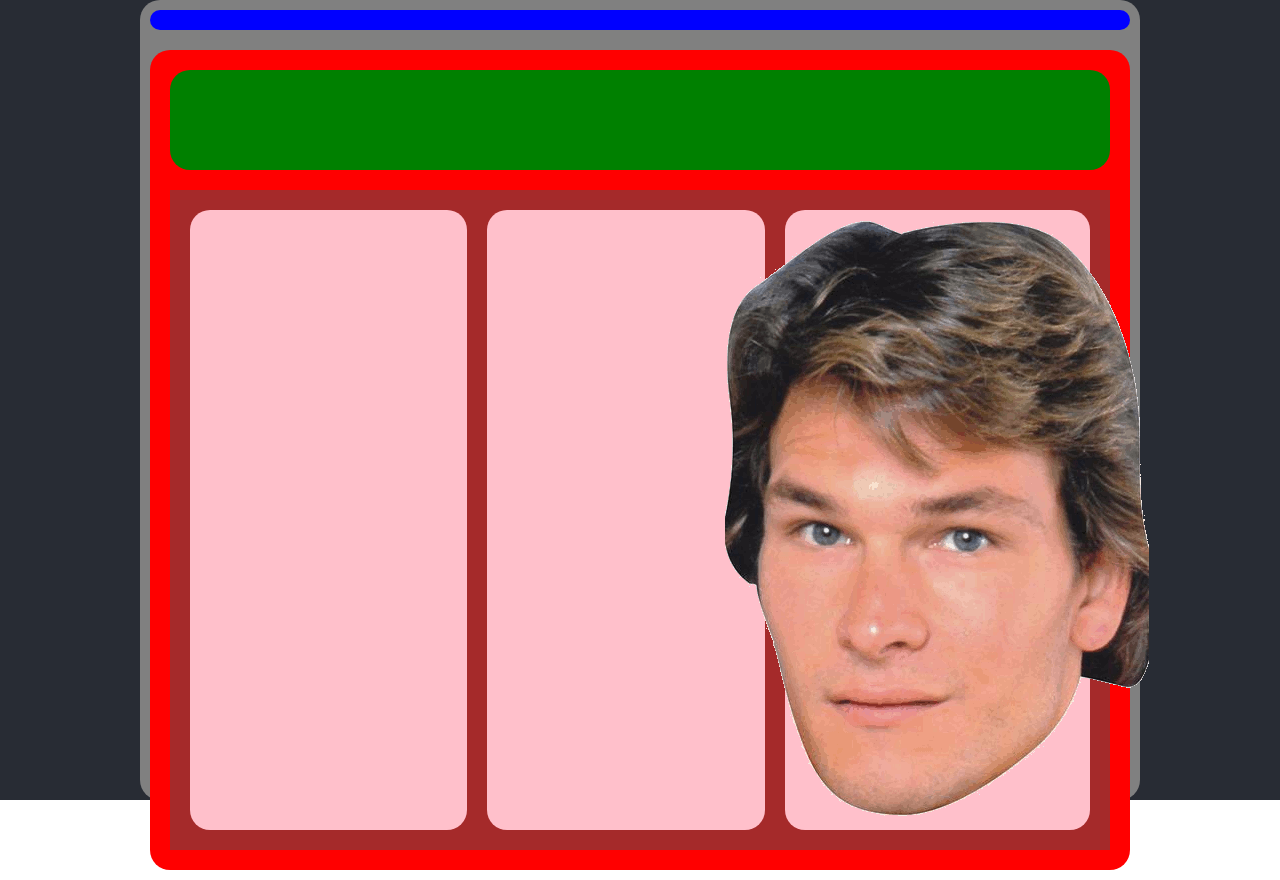
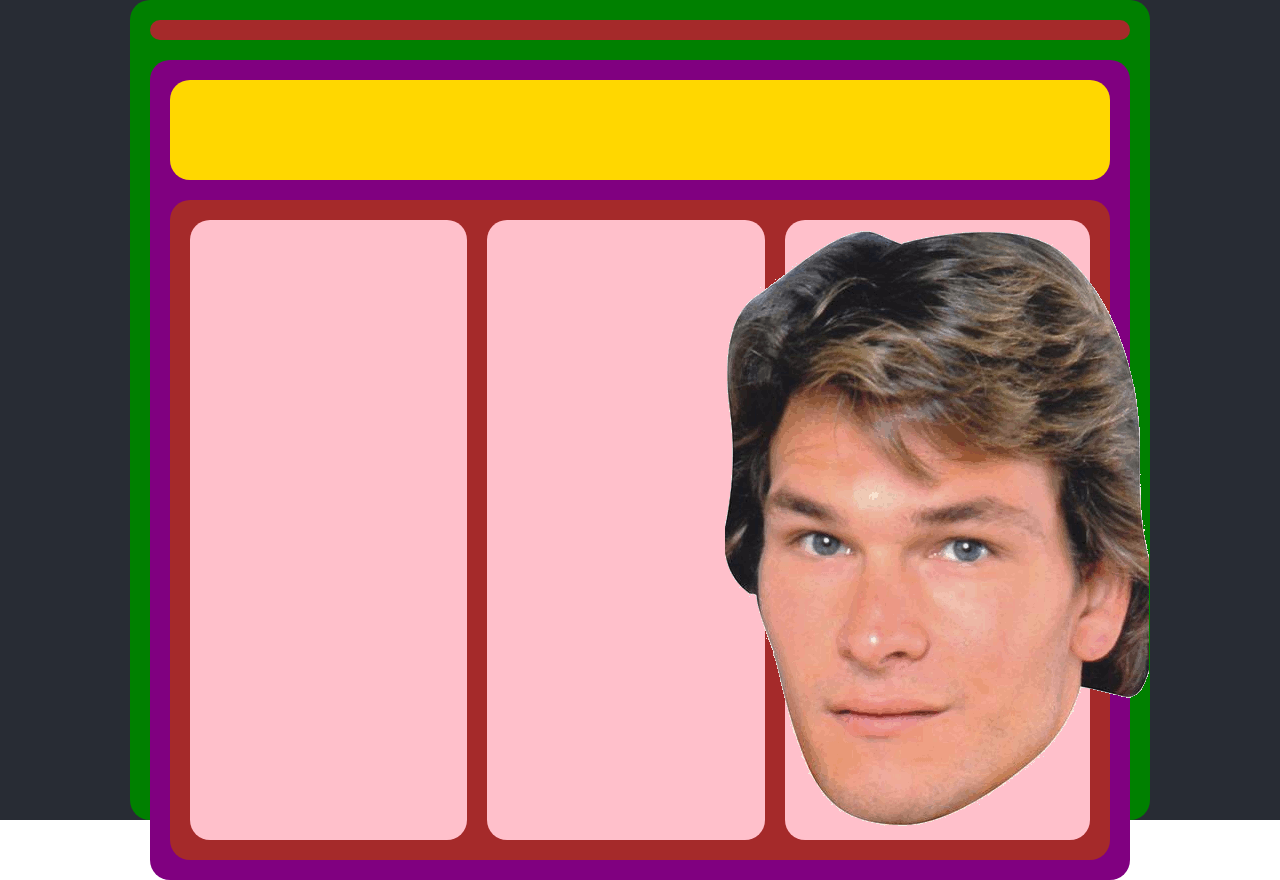
Before and after one commit to howlinbash/swayze, a React (Create React App) app: page / in a window 1280 px wide. Built offline with nearby package versions, Linux system fonts and the light colour scheme.

Commit message:
re-theme slot machine

```diff
--- a/src/App.css
+++ b/src/App.css
@@ -8,17 +8,18 @@
 }
 
 .aimHome {
-  background-color: grey;
+  background-color: green;
   border-radius: 20px;
   display: flex;
   flex-direction: column;
   height: 800px;
   justify-content: space-between;
   width: 1000px;
+  padding: 10px;
 }
 
 .aimBody {
-  background-color: blue;
+  background-color: brown;
   border-radius: 20px;
   height: 60%;
   margin: 10px;
@@ -26,7 +27,7 @@
 }
 
 .commandBox {
-  background-color: red;
+  background-color: purple;
   border-radius: 20px;
   height: 100%;
   margin: 10px;
@@ -37,7 +38,7 @@
 }
 
 .acHeading {
-  background-color: green;
+  background-color: gold;
   border-radius: 20px;
   height: 100px;
   margin: 10px;
@@ -46,6 +47,7 @@
 
 .actionCards {
   background-color: brown;
+  border-radius: 20px;
   height: 100%;
   margin: 10px;
   padding: 10px;
```
